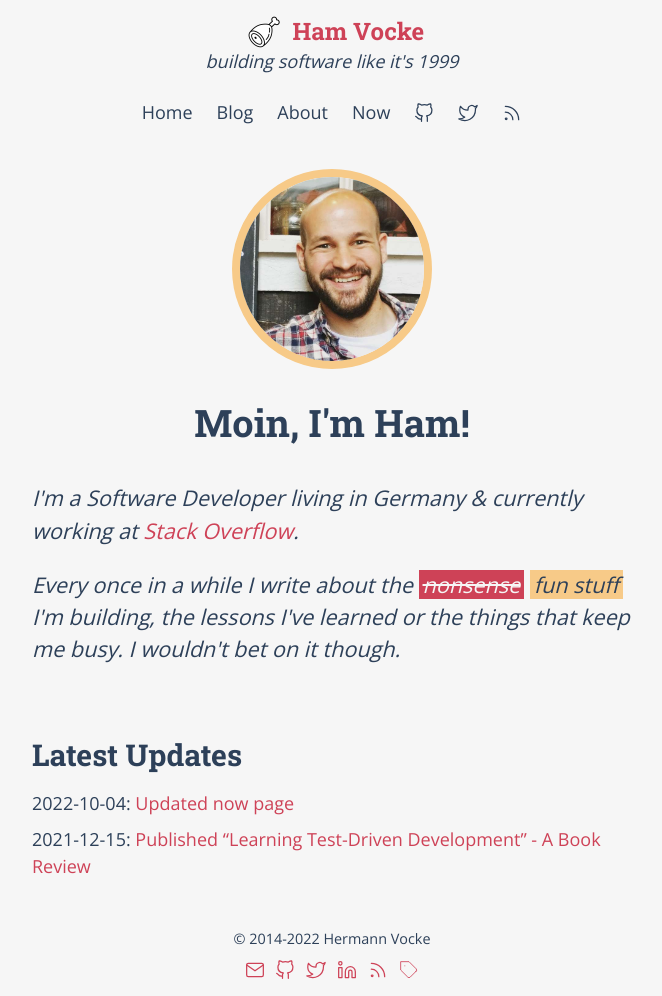
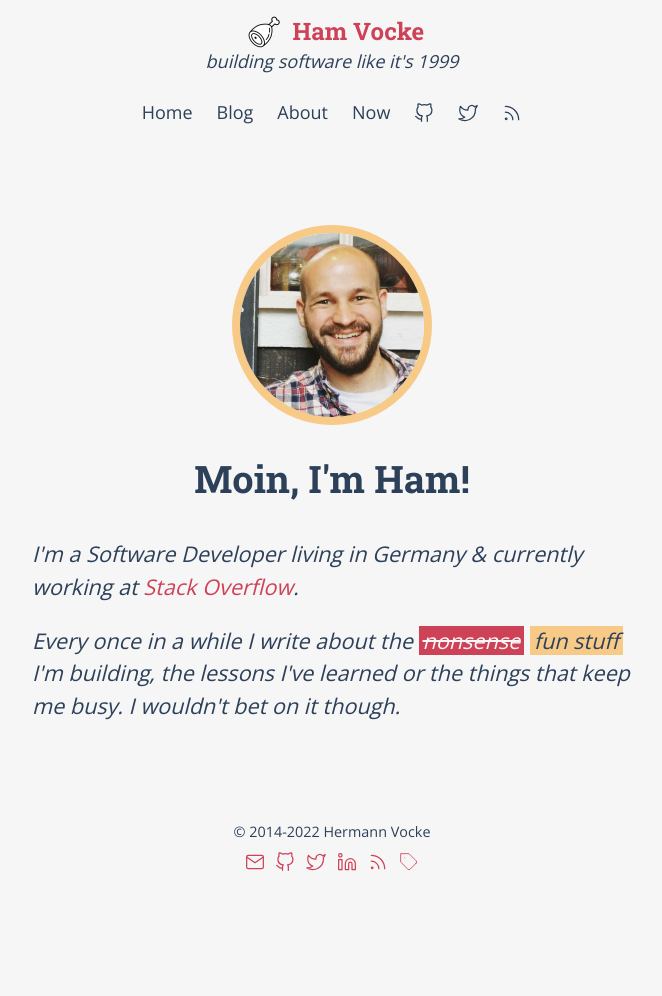
Before and after one commit to hamvocke/hamvocke.github.io, a Jekyll site: the page built from index.html, in a window 1280 px wide. Shown: the whole page, without its empty margins (308-970 px from the left). Built offline with Jekyll 4.4.1, drawn with Linux system fonts in a browser that asks for light colours; after the commit the page ends 900 px from its top, so only the background shows below that.

Commit message:
remove 'latest updates' after all

```diff
--- a/assets/css/hamvocke.css
+++ b/assets/css/hamvocke.css
@@ -304,20 +304,6 @@ th {
     margin-bottom: 1em;
 }
 
-#home .latest-updates {
-    margin-top: 4em;
-    text-align: left;
-}
-
-#home .latest-updates h2 {
-    margin-top: 0;
-}
-
-#home .latest-updates ul {
-    list-style: none;
-    padding-left: 0;
-}
-
 #blog {
     margin-top: 20px;
     margin-bottom: 50px;
--- a/index.html
+++ b/index.html
@@ -12,12 +12,4 @@ title: Ham Vocke
     Every once in a while I write about the <del>nonsense</del> <ins>fun stuff</ins> I'm building,
     the lessons I've learned or the things that keep me busy. I wouldn't bet on it though.
   </p>
-
-  <div class="latest-updates">
-    <h2>Latest Updates</h2>
-    <ul>
-      <li><time datetime="2022-10-04">2022-10-04</time>: <a href="/now">Updated now page</a></li>
-      <li><time datetime="2021-12-15">2021-12-15</time>: <a href="/blog/learning-tdd-review">Published “Learning Test-Driven Development” - A Book Review</a></li>
-    </ul>
-  </div>
 </div>
```
